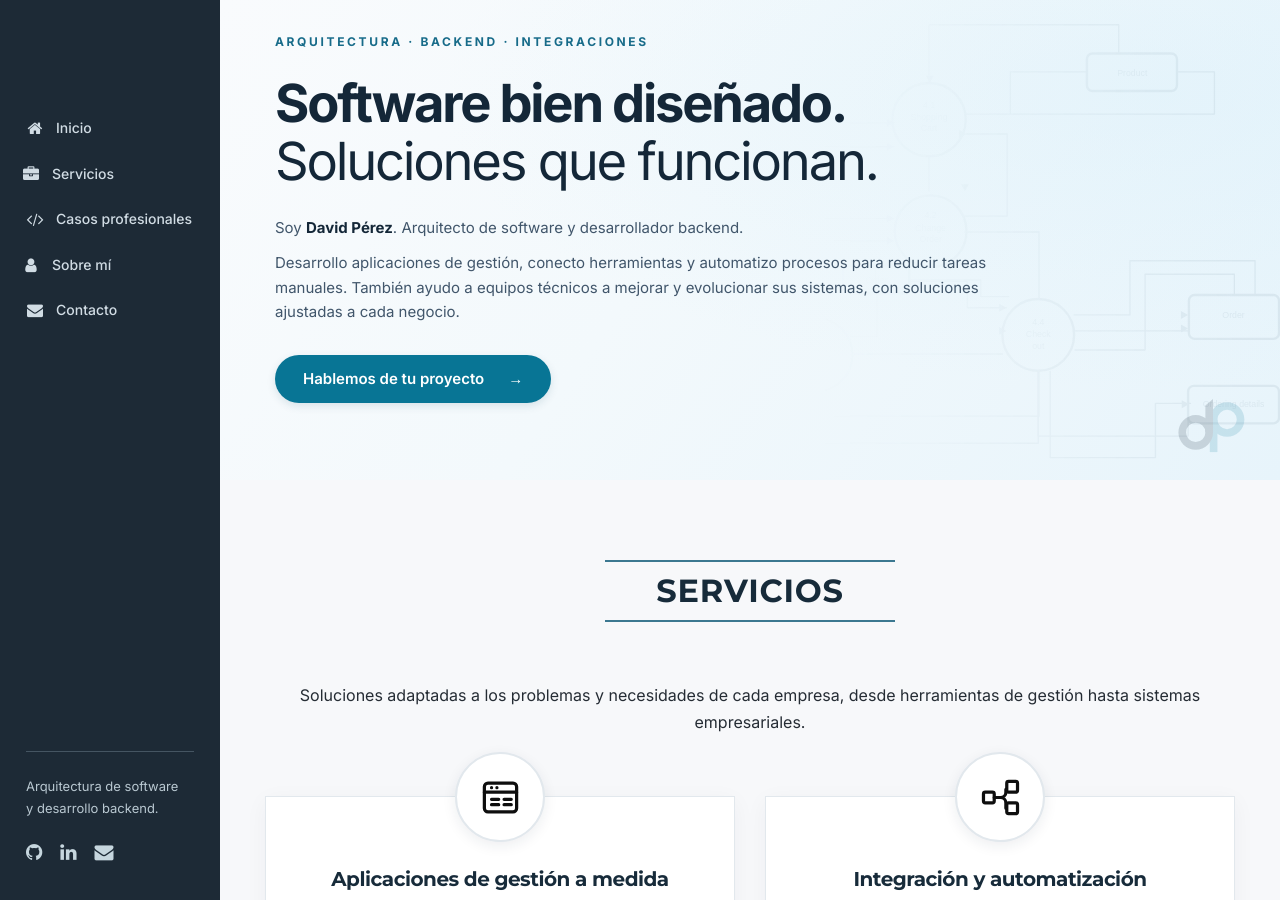
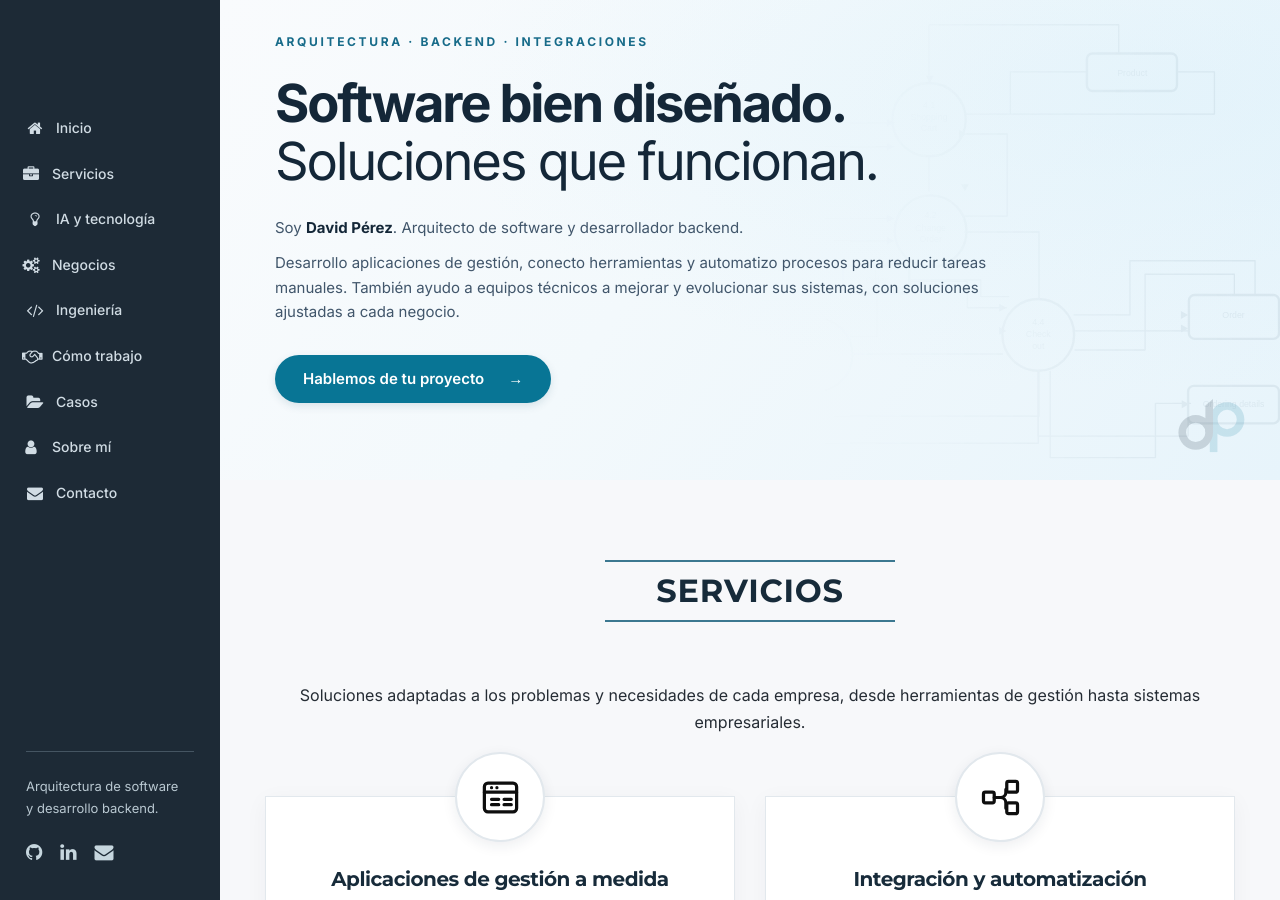
Before and after one commit to dabiz-me/dabiz.me, a Jekyll site: the page built from index.html, in a window 1280 px wide and 900 px high. Built offline with Jekyll 4.4.1, drawn with Linux system fonts in a browser that asks for light colours.

Commit message:
feat(v3): extend site navigation and audience routing

```diff
--- a/_includes/header.html
+++ b/_includes/header.html
@@ -7,7 +7,11 @@
         <ul class="themeix-nav-menu list-inline">
           <li><a class="btn-animated" href="{{ '/#about' | relative_url }}"><i class="fa fa-home" aria-hidden="true"></i>Inicio</a></li>
           <li><a class="btn-animated" href="{{ '/#services' | relative_url }}"><i class="fa fa-briefcase" aria-hidden="true"></i>Servicios</a></li>
-          <li><a class="btn-animated" href="{{ '/#portfolio' | relative_url }}"><i class="fa fa-code" aria-hidden="true"></i>Casos profesionales</a></li>
+          <li><a class="btn-animated" href="{{ '/ia-y-tecnologia/' | relative_url }}"><i class="fa fa-lightbulb-o" aria-hidden="true"></i>IA y tecnología</a></li>
+          <li><a class="btn-animated" href="{{ '/soluciones-negocios/' | relative_url }}"><i class="fa fa-cogs" aria-hidden="true"></i>Negocios</a></li>
+          <li><a class="btn-animated" href="{{ '/ingenieria-software/' | relative_url }}"><i class="fa fa-code" aria-hidden="true"></i>Ingeniería</a></li>
+          <li><a class="btn-animated" href="{{ '/como-trabajo/' | relative_url }}"><i class="fa fa-handshake-o" aria-hidden="true"></i>Cómo trabajo</a></li>
+          <li><a class="btn-animated" href="{{ '/proyectos-y-casos/' | relative_url }}"><i class="fa fa-folder-open" aria-hidden="true"></i>Casos</a></li>
           <li><a class="btn-animated" href="{{ '/#sobre-mi' | relative_url }}"><i class="fa fa-user" aria-hidden="true"></i>Sobre mí</a></li>
           {% if site.blog %}<li><a class="btn-animated" href="{{ site.blog }}" target="_blank" rel="noopener noreferrer"><i class="fa fa-pencil" aria-hidden="true"></i>Blog</a></li>{% endif %}
           <li><a class="btn-animated" href="{{ '/#contact' | relative_url }}"><i class="fa fa-envelope" aria-hidden="true"></i>Contacto</a></li>
```
